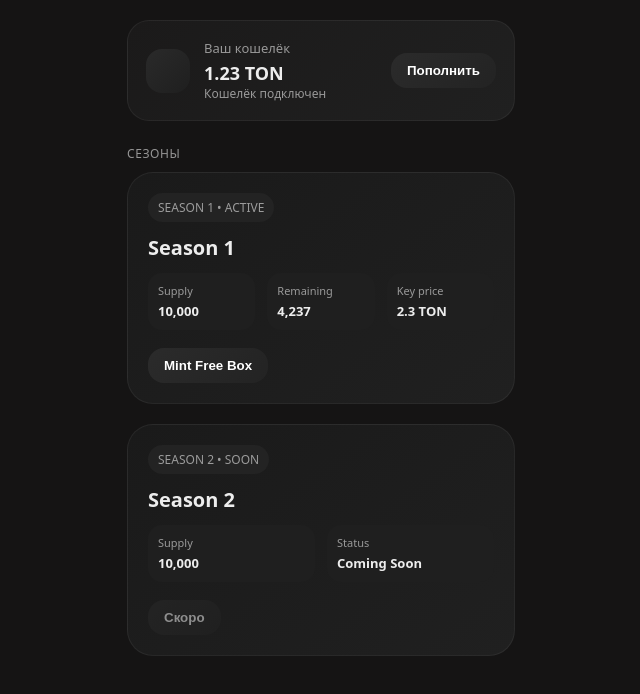
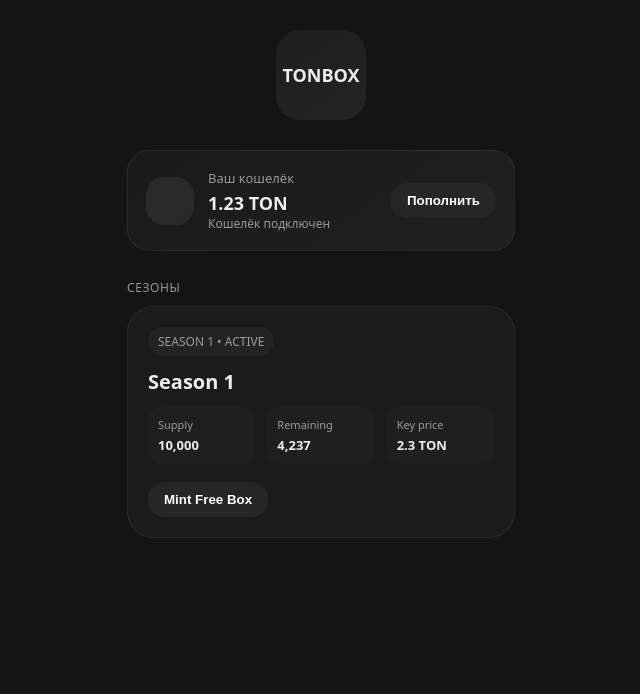
Before and after one commit to gatsby3veo-dotcom/ton-connect-webapp, a plain HTML site: page index.html in a window 1280 px wide. Shown: the whole page, without its empty margins (319-959 px from the left). Drawn offline with Linux system fonts and the light colour scheme; a script that the page names is missing.

Commit message:
index.html

```diff
--- a/index.html
+++ b/index.html
@@ -1,8 +1,8 @@
 <!doctype html>
 <html lang="ru">
 <head>
-<meta charset="utf-8" />
-<meta name="viewport" content="width=device-width,initial-scale=1" />
+<meta charset="utf-8"/>
+<meta name="viewport" content="width=device-width,initial-scale=1"/>
 <title>TONBOX</title>
 
 <style>
@@ -12,10 +12,6 @@
   --stroke:rgba(255,255,255,.06);
   --text:rgba(255,255,255,.92);
   --muted:rgba(255,255,255,.55);
-
-  --g1:#262626;
-  --g2:#1e1e1e;
-  --g3:#2a2424;
 }
 
 *{box-sizing:border-box}
@@ -29,19 +25,39 @@ body{
 .app{
   max-width:420px;
   margin:0 auto;
-  padding:20px 16px 40px;
+  padding:30px 16px 40px;
+}
+
+/* Logo block */
+.logo-block{
+  display:flex;
+  justify-content:center;
+  align-items:center;
+  margin-bottom:30px;
+}
+
+.logo{
+  width:90px;
+  height:90px;
+  border-radius:24px;
+  background:linear-gradient(145deg,#1f1f1f,#232323);
+  display:flex;
+  justify-content:center;
+  align-items:center;
+  font-weight:700;
+  font-size:18px;
 }
 
 /* Wallet */
 .wallet{
-  background:linear-gradient(135deg,#1b1a1a,#202020);
+  background:linear-gradient(145deg,#1b1a1a,#202020);
   border:1px solid var(--stroke);
   border-radius:22px;
   padding:18px;
   display:flex;
   justify-content:space-between;
   align-items:center;
-  margin-bottom:24px;
+  margin-bottom:28px;
 }
 
 .wallet-left{
@@ -51,10 +67,17 @@ body{
 }
 
 .avatar{
-  width:44px;
-  height:44px;
-  border-radius:16px;
-  background:linear-gradient(135deg,#2a2a2a,#1f1f1f);
+  width:48px;
+  height:48px;
+  border-radius:18px;
+  background:#2a2a2a;
+  overflow:hidden;
+}
+
+.avatar img{
+  width:100%;
+  height:100%;
+  object-fit:cover;
 }
 
 .wallet .label{
@@ -68,17 +91,22 @@ body{
   margin-top:4px;
 }
 
+.small{
+  font-size:12px;
+  color:var(--muted);
+}
+
 .btn{
   border:none;
   border-radius:16px;
   padding:10px 16px;
   font-weight:600;
   cursor:pointer;
-  background:linear-gradient(135deg,#2b2b2b,#232323);
+  background:#262626;
   color:white;
 }
 
-/* Section title */
+/* Section */
 .section-title{
   font-size:12px;
   letter-spacing:.6px;
@@ -86,9 +114,8 @@ body{
   margin-bottom:10px;
 }
 
-/* Season card */
 .season{
-  background:linear-gradient(145deg,#1a1a1a,#202020);
+  background:#1b1b1b;
   border:1px solid var(--stroke);
   border-radius:26px;
   padding:20px;
@@ -133,29 +160,6 @@ body{
   margin-top:4px;
   font-weight:600;
 }
-
-.timer{
-  display:flex;
-  gap:8px;
-  margin-bottom:14px;
-}
-
-.tbox{
-  flex:1;
-  background:#1e1e1e;
-  border-radius:14px;
-  padding:8px;
-  text-align:center;
-}
-
-.tbox .num{
-  font-weight:700;
-}
-
-.small{
-  font-size:12px;
-  color:var(--muted);
-}
 </style>
 </head>
 
@@ -163,14 +167,19 @@ body{
 
 <div class="app">
 
-  <!-- Wallet -->
+  <!-- LOGO -->
+  <div class="logo-block">
+    <div class="logo">TONBOX</div>
+  </div>
+
+  <!-- WALLET -->
   <div class="wallet">
     <div class="wallet-left">
-      <div class="avatar"></div>
+      <div class="avatar" id="avatar"></div>
       <div>
         <div class="label">Ваш кошелёк</div>
         <div class="amount">1.23 TON</div>
-        <div class="small">Кошелёк подключен</div>
+        <div class="small" id="username">Кошелёк подключен</div>
       </div>
     </div>
     <button class="btn">Пополнить</button>
@@ -178,7 +187,6 @@ body{
 
   <div class="section-title">СЕЗОНЫ</div>
 
-  <!-- Season 1 -->
   <div class="season">
     <div class="pill">SEASON 1 • ACTIVE</div>
     <h2>Season 1</h2>
@@ -201,26 +209,28 @@ body{
     <button class="btn">Mint Free Box</button>
   </div>
 
-  <!-- Season 2 -->
-  <div class="season">
-    <div class="pill">SEASON 2 • SOON</div>
-    <h2>Season 2</h2>
+</div>
 
-    <div class="meta">
-      <div class="meta-box">
-        <div class="k">Supply</div>
-        <div class="v">10,000</div>
-      </div>
-      <div class="meta-box">
-        <div class="k">Status</div>
-        <div class="v">Coming Soon</div>
-      </div>
-    </div>
+<!-- Telegram script -->
+<script src="https://telegram.org/js/telegram-web-app.js"></script>
+<script>
+const tg = window.Telegram.WebApp;
+tg.expand();
 
-    <button class="btn" style="opacity:.5; cursor:not-allowed;">Скоро</button>
-  </div>
+const user = tg.initDataUnsafe?.user;
 
-</div>
+if(user){
+  // Username
+  document.getElementById("username").innerText =
+    user.first_name + (user.last_name ? " " + user.last_name : "");
+
+  // Avatar
+  if(user.photo_url){
+    document.getElementById("avatar").innerHTML =
+      '<img src="'+user.photo_url+'" />';
+  }
+}
+</script>
 
 </body>
 </html>
```
